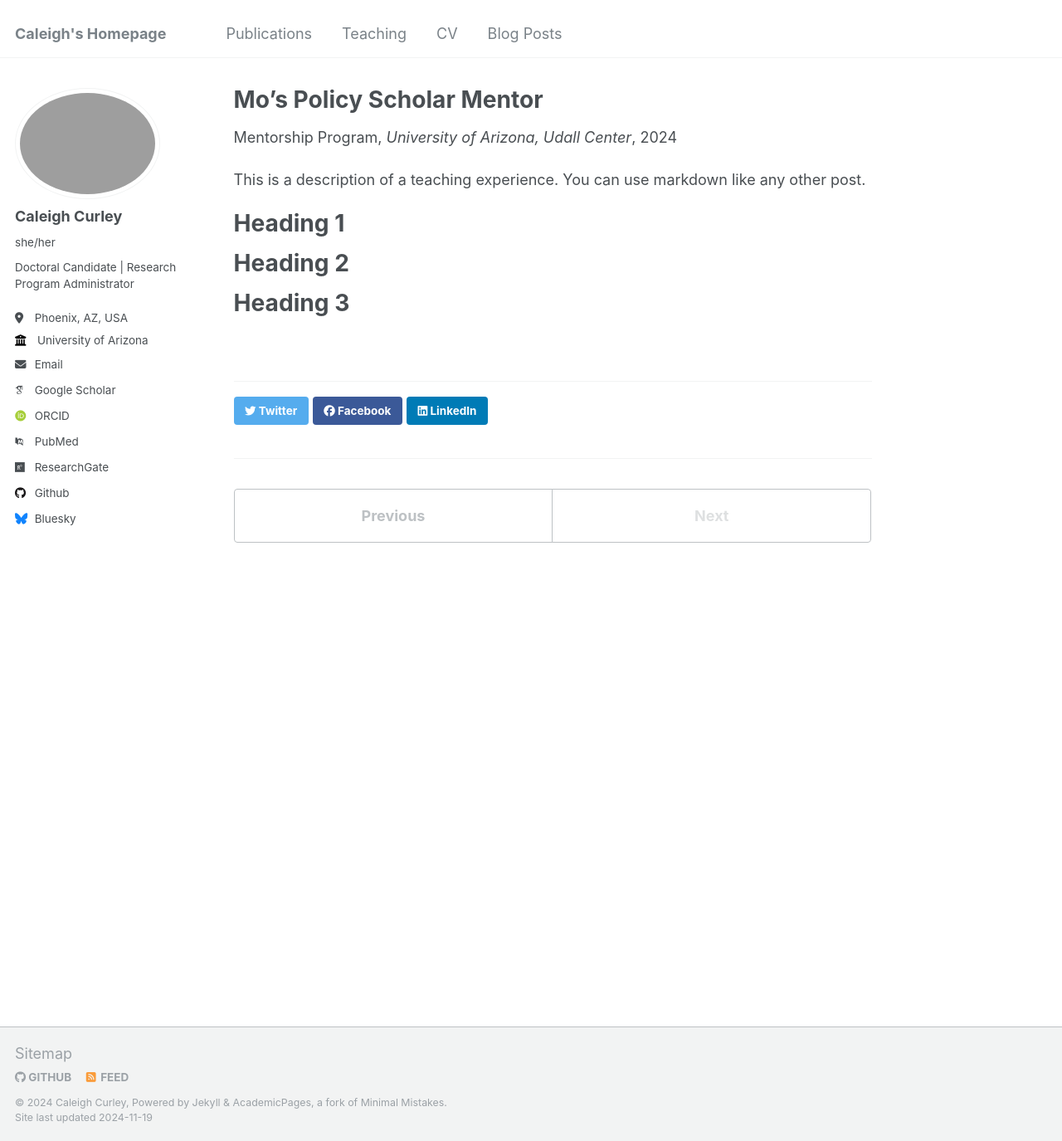
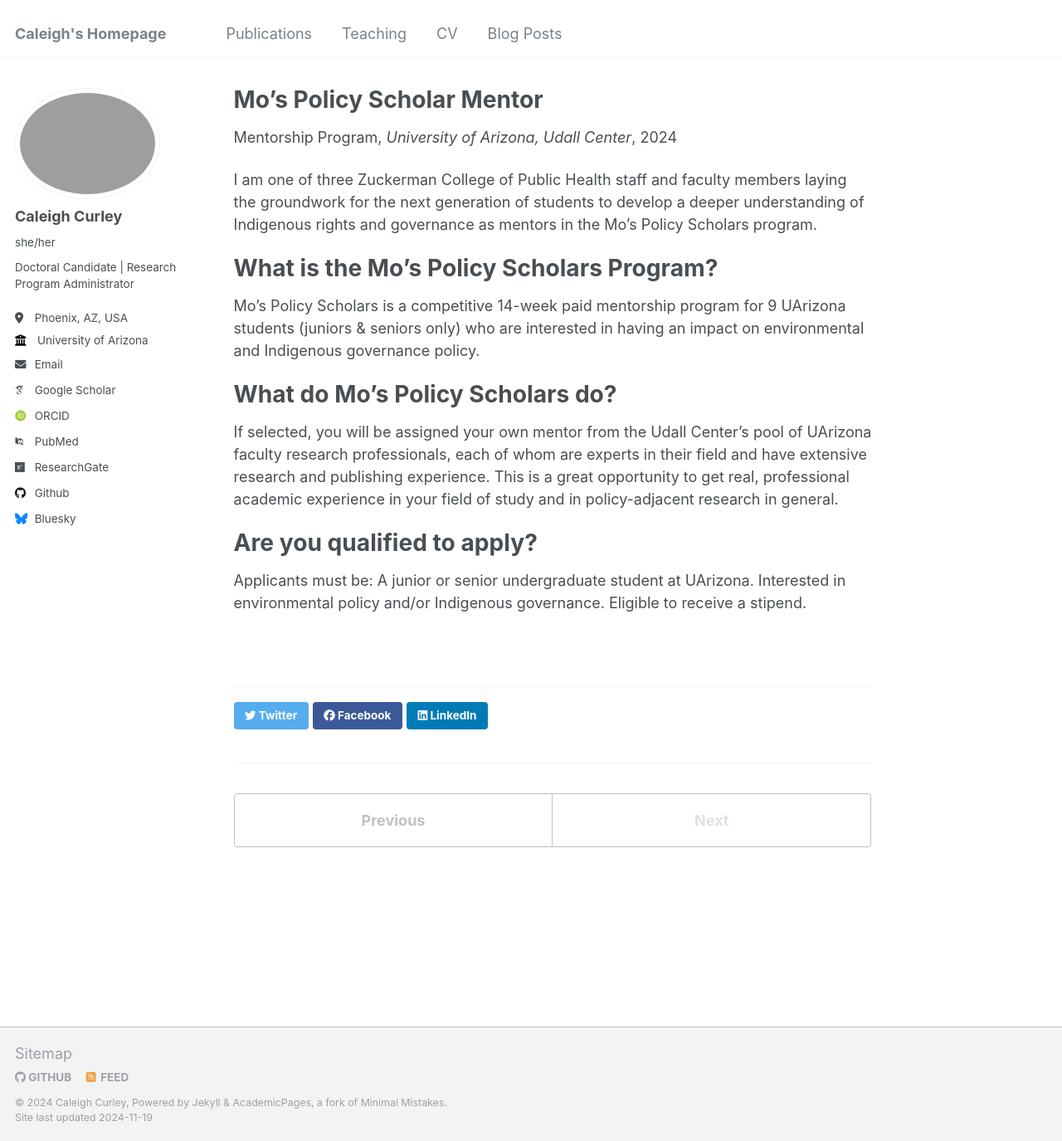
Before and after one commit to caleighcurley/Caleigh-Curley, a Jekyll site: the page built from _teaching/2015-spring-teaching-2.md, in a window 1280 px wide and 1375 px high. Shown: the whole window at 83% size. Built offline with Jekyll 4.4.1, drawn with Linux system fonts in a browser that asks for light colours; some web fonts are replaced.

Commit message:
Update 2015-spring-teaching-2.md

```diff
--- a/_teaching/2015-spring-teaching-2.md
+++ b/_teaching/2015-spring-teaching-2.md
@@ -8,13 +8,19 @@ date: 2024-08-01
 location: "Tucson, AZ, USA"
 ---
 
-This is a description of a teaching experience. You can use markdown like any other post.
+I am one of three Zuckerman College of Public Health staff and faculty members laying the groundwork for the next generation of students to develop a deeper understanding of Indigenous rights and governance as mentors in the Mo’s Policy Scholars program.
 
-Heading 1
+What is the Mo's Policy Scholars Program?
 ======
+Mo's Policy Scholars is a competitive 14-week paid mentorship program for 9 UArizona students (juniors & seniors only) who are interested in having an impact on environmental and Indigenous governance policy.
 
-Heading 2
+What do Mo's Policy Scholars do?
 ======
+If selected, you will be assigned your own mentor from the Udall Center’s pool of UArizona faculty research professionals, each of whom are experts in their field and have extensive research and publishing experience. This is a great opportunity to get real, professional academic experience in your field of study and in policy-adjacent research in general.
 
-Heading 3
+Are you qualified to apply?
 ======
+Applicants must be:
+A junior or senior undergraduate student at UArizona.
+Interested in environmental policy and/or Indigenous governance.
+Eligible to receive a stipend.
```
